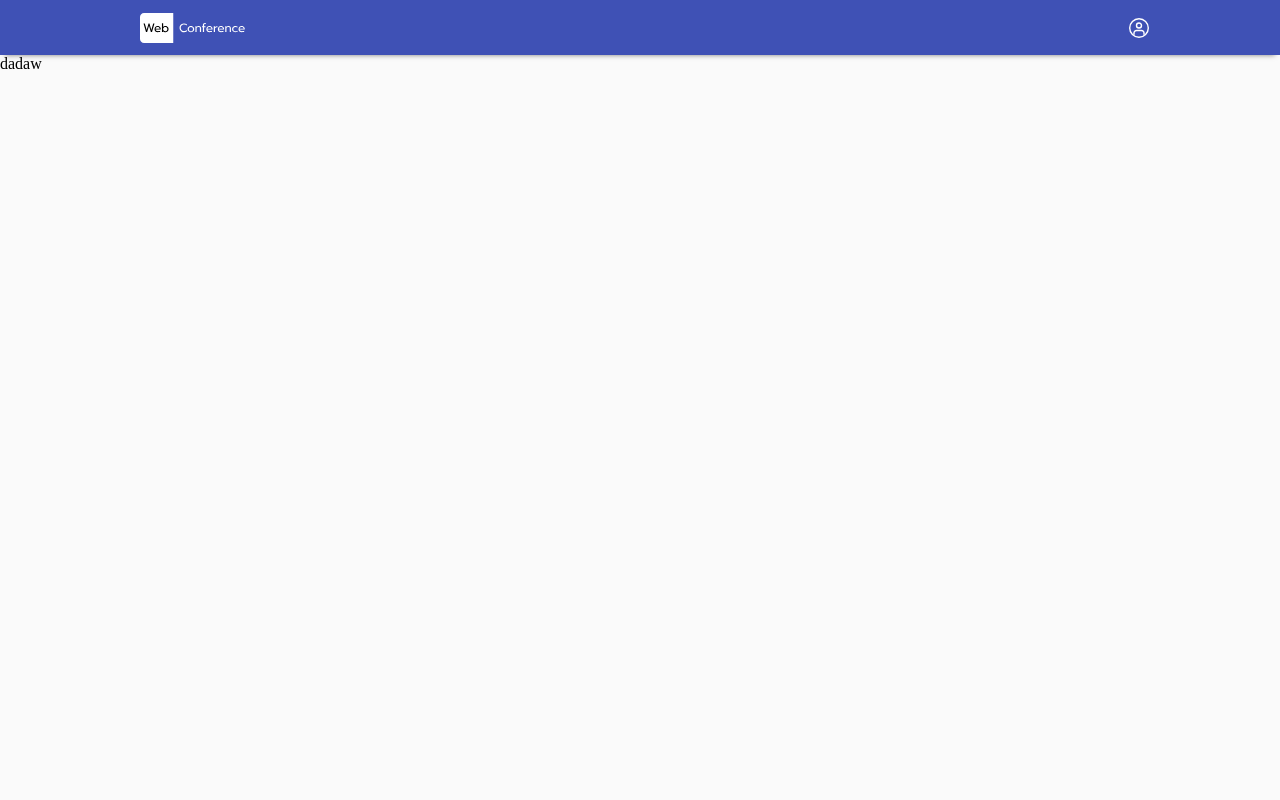
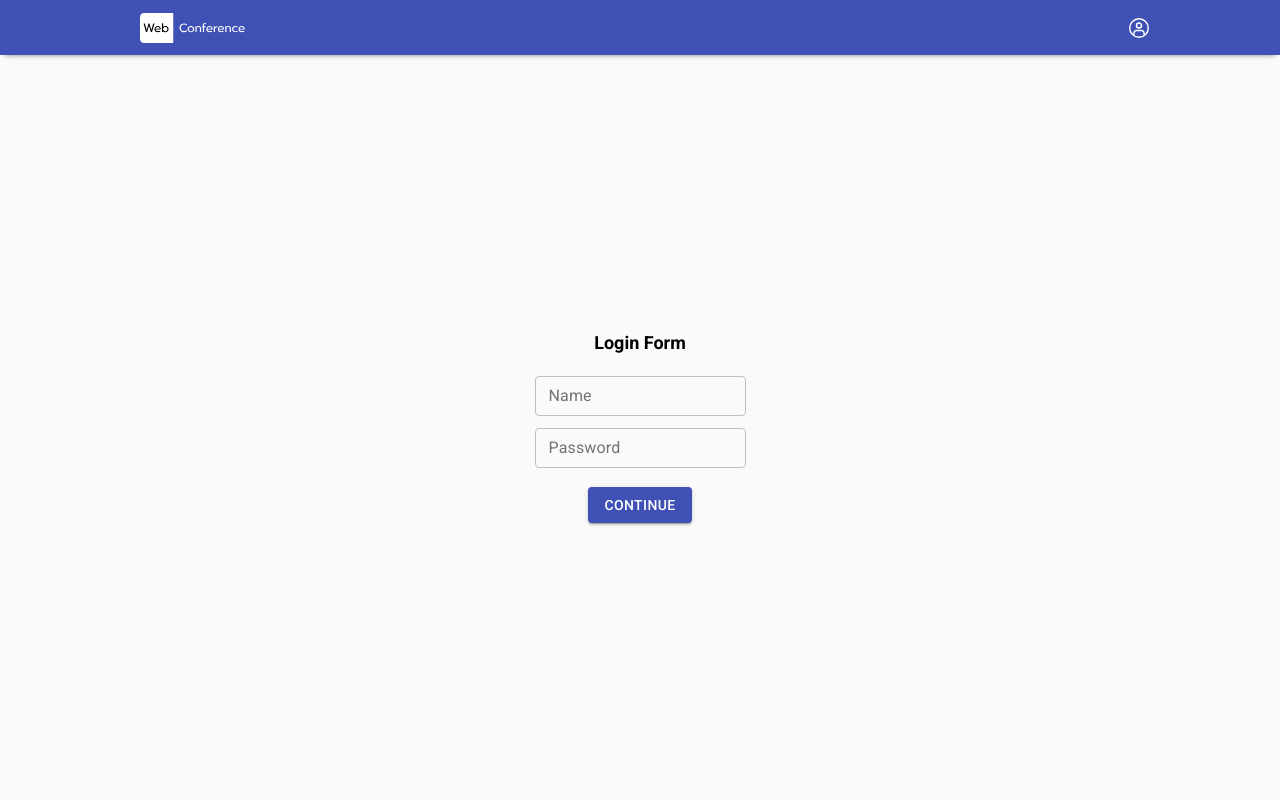
Before and after one commit to This-is-ellesar/video-chat-frontend, a React (Create React App) app: page /auth in a window 1280 px wide. Shown: the top 800 px of the page. Built offline with nearby package versions, Linux system fonts and the light colour scheme; no server answers.

Commit message:
Добавил условие для фетча юзера

```diff
--- a/src/App.tsx
+++ b/src/App.tsx
@@ -33,14 +33,17 @@ class App extends Component<IAppProps, IAppState> {
     try {
       this.setState({ loading: true })
 
-      const { data: user } = await $axios.get(
-        `/auth/users/${localStorage.getItem('user_id')}/`,
-      )
-
       const { data: rooms } = await $axios.get('/room/rooms/')
 
       this.props.setRooms(rooms)
-      this.props.setUser(user)
+
+      if (localStorage.getItem('token')) {
+        const { data: user } = await $axios.get(
+          `/auth/users/${localStorage.getItem('user_id')}/`,
+        )
+
+        this.props.setUser(user)
+      }
     } catch (e) {
       console.log(e)
     } finally {
@@ -61,8 +64,8 @@ class App extends Component<IAppProps, IAppState> {
             <MainWrapper>
               <Switch>
                 <Route path="/" exact component={Rooms} />
-                <Route path="/:id" component={CurrentRoom} />
-                <Route path="/auth" component={Auth} />
+                {/* <Route path="/:id/" exact component={CurrentRoom} /> */}
+                <Route path="/auth/" exact component={Auth} />
                 <Route path="*" component={NotFoundPage} />
               </Switch>
             </MainWrapper>
```
